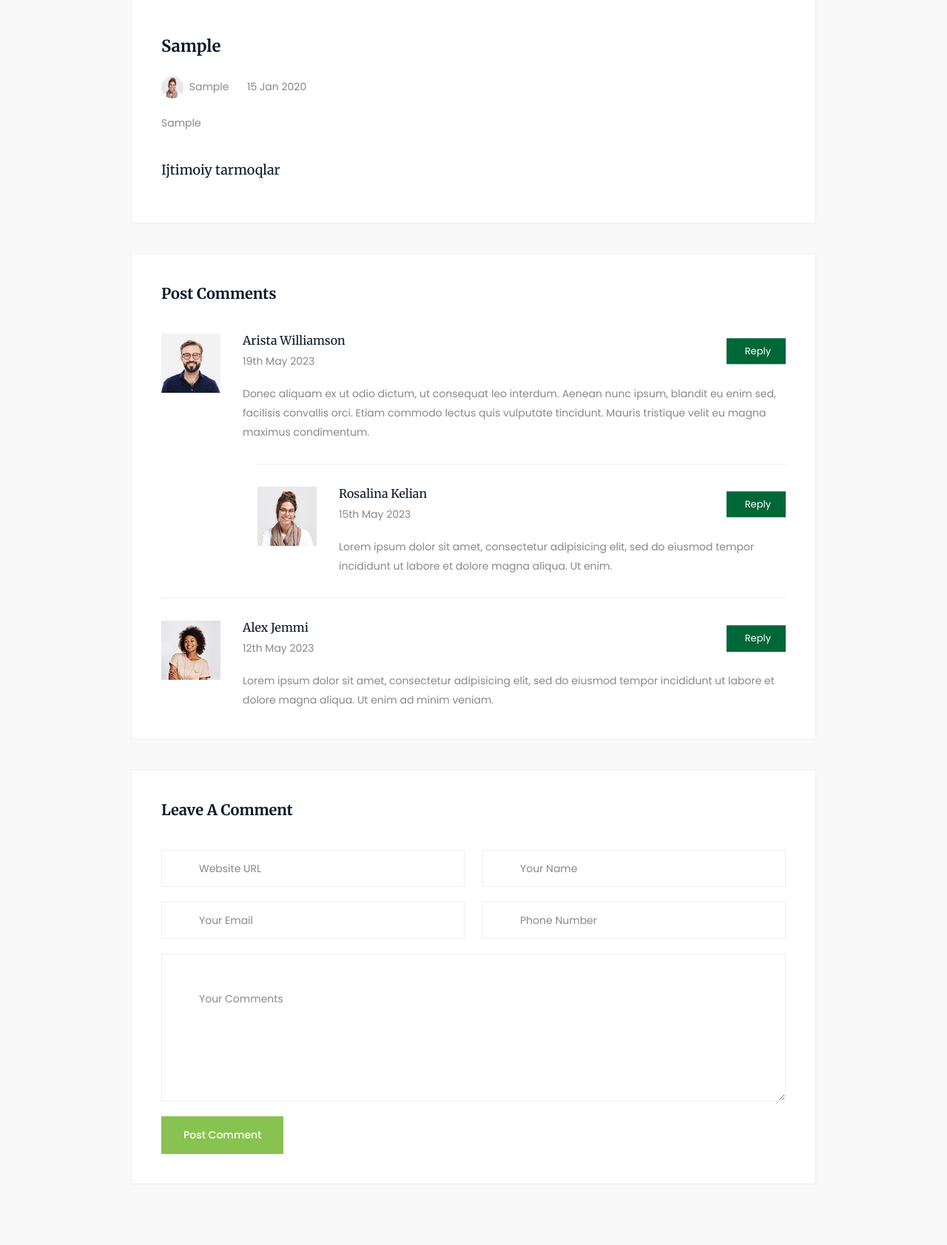
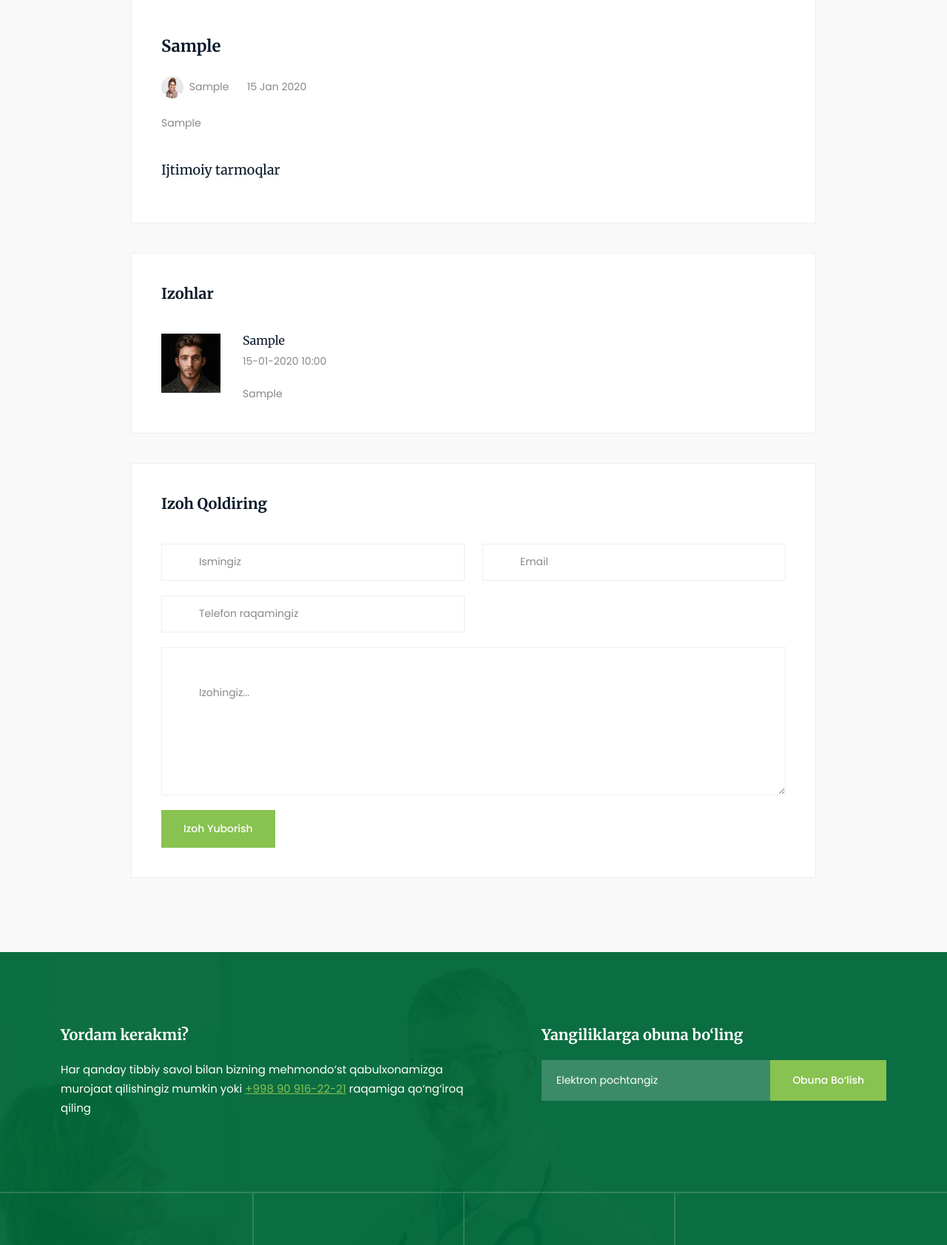
Before and after one commit to jamw1ddd/klinika, a Django app: page /blog/1/ in a window 1280 px wide. Shown: the part 867-2550 px from the top of the page at 74% size. Run offline with Django 5.2, Linux system fonts and the light colour scheme; tables that the repository leaves empty hold one stand-in row (values such as "Sample post"); some libraries are stand-ins or nearby versions.

Commit message:
comments

```diff
--- a/main/admin.py
+++ b/main/admin.py
@@ -1,10 +1,11 @@
 from django.contrib import admin
-from .models import Appointment, Doctor, Profession, ContactMessage, BlogPost
+from .models import Appointment, Doctor, Profession, ContactMessage, BlogPost, Izoh
 
 
 admin.site.register(Profession)
 admin.site.register(Doctor)
 admin.site.register(BlogPost)
+admin.site.register(Izoh)
 
 
 @admin.register(Appointment)
--- a/main/forms.py
+++ b/main/forms.py
@@ -1,5 +1,5 @@
 from django import forms
-from .models import Appointment, ContactMessage, Doctor
+from .models import Appointment, ContactMessage, Doctor,Izoh
 
 
 class AppointmentForm(forms.ModelForm):
@@ -32,3 +32,16 @@ class ContactForm(forms.ModelForm):
             'phone': forms.TextInput(attrs={'placeholder': 'Telefon raqamingiz', 'class': 'form-control'}),
             'message': forms.Textarea(attrs={'placeholder': 'Xabaringizni bu yerga yozing...', 'class': 'form-control', 'rows': 5}),
         }
+
+
+
+class IzohForm(forms.ModelForm):
+    class Meta:
+        model = Izoh
+        fields = ['ism', 'email', 'telefon', 'matn']
+        widgets = {
+            'ism': forms.TextInput(attrs={'placeholder': 'Ismingiz', 'class': 'form-control form-control-custom'}),
+            'email': forms.EmailInput(attrs={'placeholder': 'Email', 'class': 'form-control form-control-custom'}),
+            'telefon': forms.TextInput(attrs={'placeholder': 'Telefon raqamingiz', 'class': 'form-control form-control-custom'}),
+            'matn': forms.Textarea(attrs={'placeholder': 'Izohingiz...', 'class': 'form-control form-control-custom'}),
+        }
--- a/main/models.py
+++ b/main/models.py
@@ -76,3 +76,16 @@ class BlogPost(models.Model):
 
     def __str__(self):
         return self.sarlavha
+
+
+class Izoh(models.Model):
+    post = models.ForeignKey(BlogPost, on_delete=models.CASCADE, related_name='izohlar')
+    ism = models.CharField(max_length=100)
+    email = models.EmailField()
+    telefon = models.CharField(max_length=20, blank=True, null=True)
+    sayt = models.URLField(blank=True, null=True)
+    matn = models.TextField()
+    yaratilgan_vaqti = models.DateTimeField(auto_now_add=True)
+
+    def __str__(self):
+        return f"{self.ism} - {self.yaratilgan_vaqti}"
--- a/main/views.py
+++ b/main/views.py
@@ -1,6 +1,6 @@
 from django.shortcuts import render,get_object_or_404,redirect
-from .models import Doctor, BlogPost
-from .forms import AppointmentForm, ContactForm
+from .models import Doctor, BlogPost, Izoh
+from .forms import AppointmentForm, ContactForm,IzohForm
 from django.contrib import messages
 from django.db.models import Q
 from django.core.paginator import Paginator
@@ -29,12 +29,12 @@ def doctor_detail(request, pk):
     }
     return render(request, 'doctor_detail.html', context)
 
-
 def services(request):
     return render(request,'services.html')
 
 def service_detail(request):
     return render(request,'service_detail.html')
+
 
 def blog(request):
     posts = BlogPost.objects.all().order_by('-sana')  # Blog postlarini sanaga ko‘ra tartiblaymiz
@@ -49,8 +49,25 @@ def blog(request):
     })
 
 def blog_detail(request, post_id):
-    post = get_object_or_404(BlogPost, pk=post_id)  # ID orqali postni olish
-    return render(request, 'blog_detail.html', {'post': post})
+    post = get_object_or_404(BlogPost, pk=post_id)
+    izohlar = post.izohlar.all().order_by('-yaratilgan_vaqti')  # Postga tegishli barcha izohlar
+
+    if request.method == 'POST':
+        forma = IzohForm(request.POST)
+        if forma.is_valid():
+            izoh = forma.save(commit=False)
+            izoh.post = post  # post bilan bog‘laymiz
+            izoh.save()
+            return redirect('blog_detail', post_id=post.id)  # Qayta yuklab, ikki marta yuborilishni oldini olamiz
+    else:
+        forma = IzohForm()
+
+    kontekst = {
+        'post': post,
+        'izohlar': izohlar,
+        'forma': forma
+    }
+    return render(request, 'blog_detail.html', kontekst)
 
 def blog_search(request):
     query = request.GET.get('q', '')
--- a/templates/blog_detail.html
+++ b/templates/blog_detail.html
@@ -96,94 +96,56 @@
                             <!-- End Post Detail -->
                             <!-- Comments -->
                             <div class="post-comments">
-                                <h3 class="comment-title"><span>Post comments</span></h3>
+                                <h3 class="comment-title"><span>Izohlar</span></h3>
                                 <ul class="comments-list">
-                                    <li>
+                                    {% for izoh in izohlar %}
+                                    <li class="{% if forloop.counter > 1 %}children{% endif %}">
                                         <div class="comment-img">
-                                            <img src="images/comment1.jpg" alt="img">
+                                            <img src="{% static 'images/testi2.jpg' %}" alt="foydalanuvchi">
                                         </div>
                                         <div class="comment-desc">
                                             <div class="desc-top">
-                                                <h6>Arista Williamson</h6>
-                                                <span class="date">19th May 2023</span>
-                                                <a href="javascript:void(0)" class="reply-link"><i class="lni lni-reply"></i>Reply</a>
+                                                <h6>{{ izoh.ism }}</h6>
+                                                <span class="date">{{ izoh.yaratilgan_vaqti|date:"d-m-Y H:i" }}</span>
+                                                {% comment %} <a href="javascript:void(0)" class="reply-link"><i class="lni lni-reply"></i>Javob yozish</a> {% endcomment %}
                                             </div>
-                                            <p>
-                                                Donec aliquam ex ut odio dictum, ut consequat leo interdum. Aenean nunc
-                                                ipsum, blandit eu enim sed, facilisis convallis orci. Etiam commodo
-                                                lectus
-                                                quis vulputate tincidunt. Mauris tristique velit eu magna maximus
-                                                condimentum.
-                                            </p>
+                                            <p>{{ izoh.matn }}</p>
                                         </div>
                                     </li>
-                                    <li class="children">
-                                        <div class="comment-img">
-                                            <img src="images/comment2.jpg" alt="img">
-                                        </div>
-                                        <div class="comment-desc">
-                                            <div class="desc-top">
-                                                <h6>Rosalina Kelian</h6>
-                                                <span class="date">15th May 2023</span>
-                                                <a href="javascript:void(0)" class="reply-link"><i class="lni lni-reply"></i>Reply</a>
-                                            </div>
-                                            <p>
-                                                Lorem ipsum dolor sit amet, consectetur adipisicing elit, sed do eiusmod
-                                                tempor incididunt ut labore et dolore magna aliqua. Ut enim.
-                                            </p>
-                                        </div>
-                                    </li>
-                                    <li>
-                                        <div class="comment-img">
-                                            <img src="images/comment3.jpg" alt="img">
-                                        </div>
-                                        <div class="comment-desc">
-                                            <div class="desc-top">
-                                                <h6>Alex Jemmi</h6>
-                                                <span class="date">12th May 2023</span>
-                                                <a href="javascript:void(0)" class="reply-link"><i class="lni lni-reply"></i>Reply</a>
-                                            </div>
-                                            <p>
-                                                Lorem ipsum dolor sit amet, consectetur adipisicing elit, sed do eiusmod
-                                                tempor incididunt ut labore et dolore magna aliqua. Ut enim ad minim
-                                                veniam.
-                                            </p>
-                                        </div>
-                                    </li>
+                                    {% empty %}
+                                    <li>Hozircha izohlar mavjud emas.</li>
+                                    {% endfor %}
                                 </ul>
                             </div>
+
                             <div class="comment-form">
-                                <h3 class="comment-reply-title">Leave a comment</h3>
-                                <form action="#" method="POST">
+                                <h3 class="comment-reply-title">Izoh qoldiring</h3>
+                                <form method="POST" action="">
+                                    {% csrf_token %}
                                     <div class="row">
                                         <div class="col-lg-6 col-12">
                                             <div class="form-box form-group">
-                                                <input type="text" name="name" class="form-control form-control-custom" placeholder="Website URL">
+                                                {{ forma.ism }}
                                             </div>
                                         </div>
                                         <div class="col-lg-6 col-12">
                                             <div class="form-box form-group">
-                                                <input type="text" name="email" class="form-control form-control-custom" placeholder="Your Name">
+                                                {{ forma.email }}
                                             </div>
                                         </div>
                                         <div class="col-lg-6 col-12">
                                             <div class="form-box form-group">
-                                                <input type="email" name="email" class="form-control form-control-custom" placeholder="Your Email">
-                                            </div>
-                                        </div>
-                                        <div class="col-lg-6 col-12">
-                                            <div class="form-box form-group">
-                                                <input type="text" name="name" class="form-control form-control-custom" placeholder="Phone Number">
+                                                {{ forma.telefon }}
                                             </div>
                                         </div>
                                         <div class="col-12">
                                             <div class="form-box form-group">
-                                                <textarea name="#" class="form-control form-control-custom" placeholder="Your Comments"></textarea>
+                                                {{ forma.matn }}
                                             </div>
                                         </div>
                                         <div class="col-12">
                                             <div class="button">
-                                                <button type="submit" class="btn">Post Comment</button>
+                                                <button type="submit" class="btn">Izoh yuborish</button>
                                             </div>
                                         </div>
                                     </div>
```
Also changed, not shown: main/migrations/0006_izoh.py (added).
